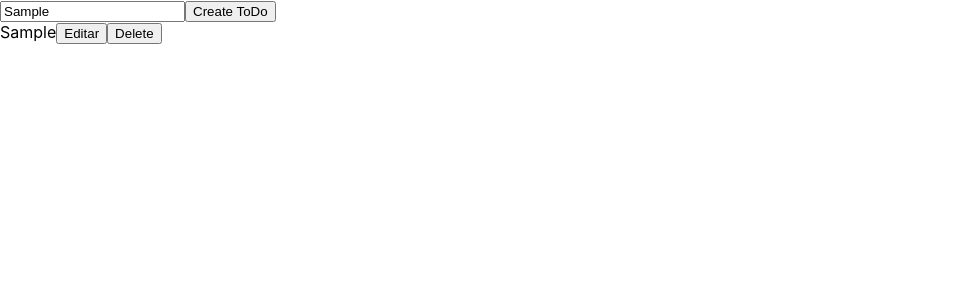
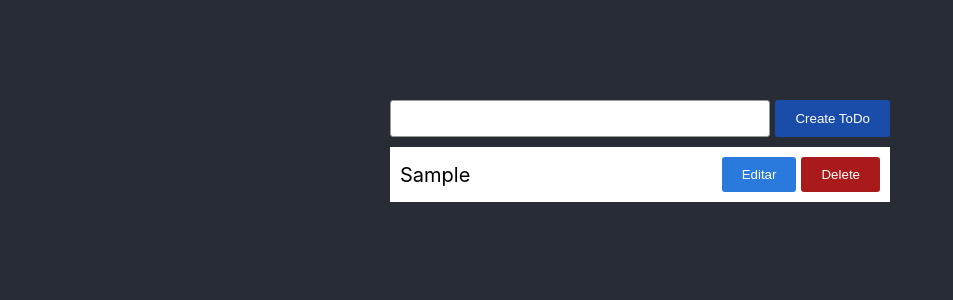
Before and after one commit to jonato96/kruger-to-do-app, a React (Create React App) app in the folder to-do/: page / in a window 1280 px wide. Both pictures are taken after typing "Sample" into the empty fields and a click on the input "Create ToDo". Shown: the top 300 px of the page, without its empty margins (0-953 px from the left). Built offline with nearby package versions, Linux system fonts and the light colour scheme.

Commit message:
CSS styles

```diff
--- a/to-do/src/components/Todo.jsx
+++ b/to-do/src/components/Todo.jsx
@@ -18,20 +18,19 @@ const Todo = ({item, onUpdate, onDelete}) =>{
         setIsEdit(false)
     }
     const FormEdit = () =>{
-
         return(
             <form className="todoUpdateForm" onSubmit={handleSubmit}>
                 <input className="todoInput" type="text" onChange={handleChange} value={newValue}/>
-                <button className="button" onClick={handleClick}>Update</button>
+                <button className="buttonEdit" onClick={handleClick}>Update</button>
             </form>
         )
     }
     const TodoElement = () =>{
         return(
             <div className="todoInfo">
-                {item.title}
-                <button onClick={()=>setIsEdit(true)}>Editar</button>
-                <button  onClick={(e)=> onDelete(item.id)}>Delete</button>
+                <span className="todoTitle">{item.title}</span>
+                <button className="buttonEdit" onClick={()=>setIsEdit(true)}>Editar</button>
+                <button className="buttonDelete" onClick={(e)=> onDelete(item.id)}>Delete</button>
             </div>
         )
     }
--- a/to-do/src/components/TodoApp.jsx
+++ b/to-do/src/components/TodoApp.jsx
@@ -1,3 +1,4 @@
+import "./todoApp.css"
 import { useState } from "react"
 import Todo from "./Todo"
 
@@ -38,7 +39,7 @@ const TodoApp = () =>{
     return(
         <div className="todoContainer">
             <form className="todoCreateForm" onSubmit={handleSubmit}>
-                <input className="todoInput" onChange={handleChange}/>
+                <input className="todoInput" onChange={handleChange} value={title}/>
                 <input className="buttonCreate" type="submit" value="Create ToDo" onClick={handleSubmit}/>
             </form>
             <div className="todosContainer">
--- /dev/null
+++ b/to-do/src/components/todoApp.css
@@ -0,0 +1,65 @@
+.todoContainer {
+    width: 500px;
+    margin: 100px auto;
+    display: flex;
+    flex-direction: column;
+  }
+
+  .todoCreateForm {
+    display: flex;
+    gap: 5px;
+  }
+
+  .todoInput {
+    flex-grow: 1;
+    width: 100%;
+    padding: 10px;
+    border-radius: 3px;
+    border: solid 1px #999;
+  }
+
+  .buttonCreate {
+    border: none;
+    border-radius: 3px;
+    background-color: rgb(26, 76, 169);
+    color: white;
+    padding: 10px 20px;
+  }
+
+  .todosContainer {
+    display: flex;
+    flex-direction: column;
+    gap: 5px;
+    margin-top: 10px;
+  }
+
+  .todo {
+    padding: 10px;
+    background-color: white;
+  }
+
+  .todoTitle {
+    flex: 1;
+    font-size: 20px;
+  }
+  .todoUpdateForm,
+  .todoInfo {
+    display: flex;
+    align-items: center;
+    gap: 5px;
+  }
+  .buttonEdit {
+    border: none;
+    border-radius: 3px;
+    background-color: rgb(42, 122, 221);
+    color: white;
+    padding: 10px 20px;
+  }
+
+  .buttonDelete {
+    border: none;
+    border-radius: 3px;
+    background-color: rgb(169, 26, 26);
+    color: white;
+    padding: 10px 20px;
+  }
--- a/to-do/src/index.css
+++ b/to-do/src/index.css
@@ -5,6 +5,7 @@ body {
     sans-serif;
   -webkit-font-smoothing: antialiased;
   -moz-osx-font-smoothing: grayscale;
+  background-color: #282c34;
 }
 
 code {
```
